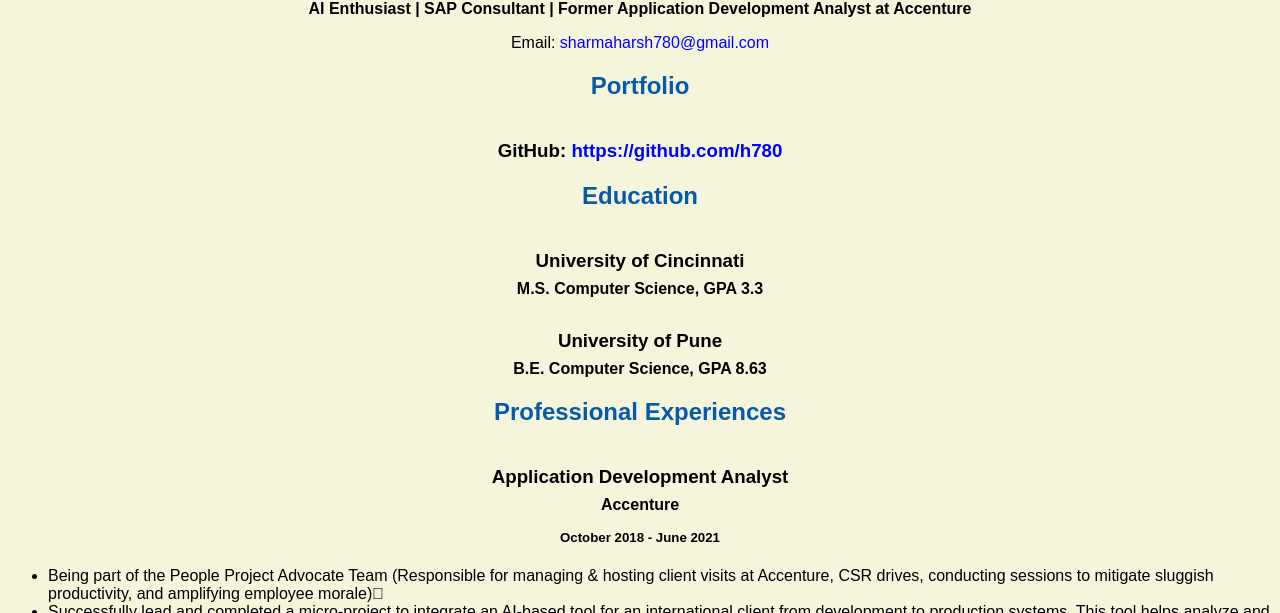
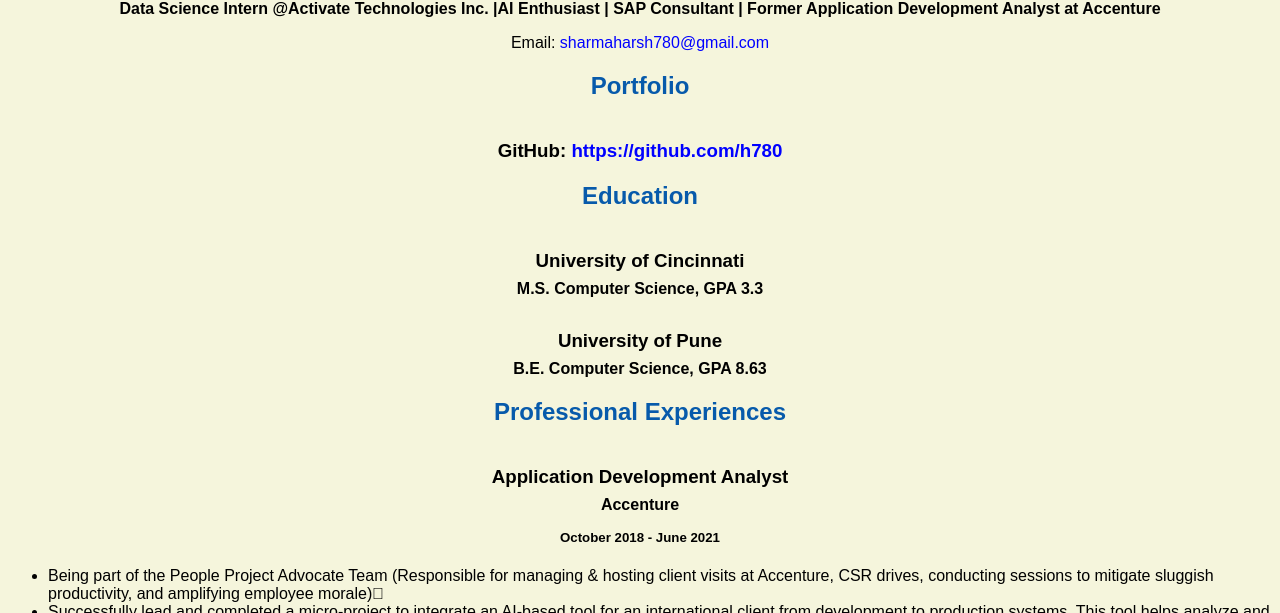
Before and after one commit to h780/h780.github.io, a plain HTML site: page resume.html in a window 1280 px wide. Shown: the part 487-1100 px from the top of the page. Drawn offline with Linux system fonts and the light colour scheme.

Commit message:
Update resume.html

```diff
--- a/resume.html
+++ b/resume.html
@@ -20,7 +20,7 @@
     <img src="images/headshot.jpg" alt="Harsh Sharma's headshot" width="20%">
 
     <h1>Harsh Sharma</h1>
-    <h4>AI Enthusiast | SAP Consultant | Former Application Development Analyst at Accenture</h4>
+    <h4>Data Science Intern @Activate Technologies Inc. |AI Enthusiast | SAP Consultant | Former Application Development Analyst at Accenture</h4>
 
     <p>Email: <a href="mailto:sharmaharsh780@gmail.com" target="_blank">sharmaharsh780@gmail.com</a></p>
     <!-- don't post physical address, personal phone number or other personal information on the web! -->
```
